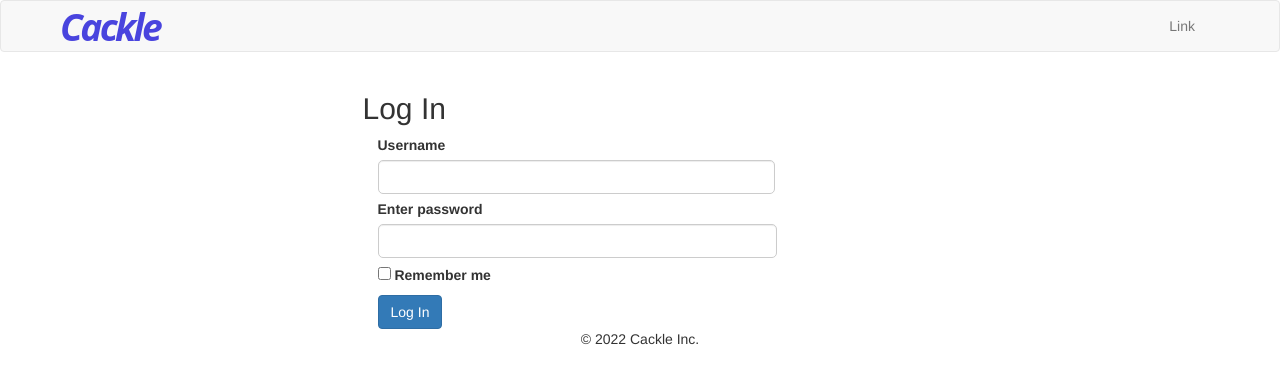
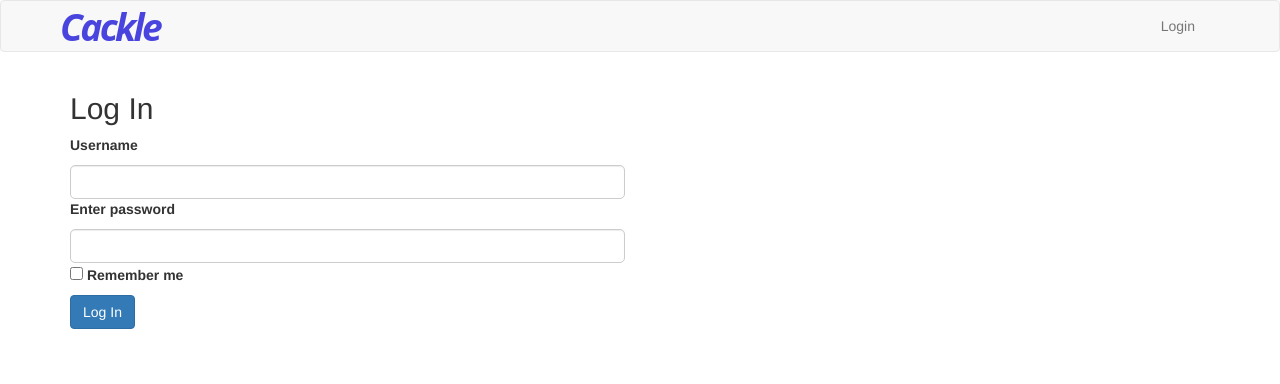
Before and after one commit to dopewevmond/solid-flask, a Flask app: page /login in a window 1280 px wide. Shown: the top 384 px of the page. Run offline with Flask 2, Linux system fonts and the light colour scheme; some libraries are stand-ins or nearby versions.

Commit message:
flashmessage, edit login template

```diff
--- a/cackle/templates/flash.html
+++ b/cackle/templates/flash.html
@@ -1,7 +1,10 @@
 {% with messages = get_flashed_messages(with_categories=true)  %}
     {% if messages %}
         {% for category, message in messages %}
-            <div class="alert alert-{{category}}">{{message}}</div>
+            <div class="alert alert-{{category}} alert-dismissible fade show mb-3" role="alert">
+                {{message}}
+                <button type="button" class="btn-close" data-bs-dismiss="alert" aria-label="Close"></button>
+            </div>
         {% endfor %}
     {% endif %}
 {% endwith %}
--- a/cackle/templates/index.html
+++ b/cackle/templates/index.html
@@ -33,7 +33,7 @@
         <!-- Collect the nav links, forms, and other content for toggling -->
         <div class="collapse navbar-collapse" id="bs-example-navbar-collapse-1">
             <ul class="nav navbar-nav navbar-right">
-            <li><a href="#">Link</a></li>
+            <li><a href="{{url_for('login')}}">Login</a></li>
             </ul>
         </div><!-- /.navbar-collapse -->
         </div><!-- /.container-fluid -->
--- a/cackle/templates/login.html
+++ b/cackle/templates/login.html
@@ -7,43 +7,39 @@
         {% include 'flash.html' %}
 
         <div class="row">
-            <div class="col-xs-12 col-sm-3"></div>
-            <div class="col-xs-12 col-sm-6">
+            <div class="col-12 col-md-6 mx-md-auto">
             <h2>Log In</h2>
 
             <form action="" method="post" novalidate>
                 {{ form.hidden_tag() }}
-                    <div class="col-xs-12">
-                        <div class="input-group">
-                            <label>
-                                {{ form.username.label }}
-                                {{ form.username(size=32, class='form-control cs-form') }}
-                            </label>
+
+                <div class="mb-3">
+                        <label for="username">{{ form.username.label }}</label>
+                        {{ form.username(class='form-control', id='username') }}
+                        {% for error in form.username.errors %}
+                            <small class="text-danger"> {{ error }}</small>
+                        {% endfor %}
                 </div>
 
-                        <div class="input-group">
-                            <label>
-                                {{ form.password.label }}
-                                {{ form.password(size=28, class='form-control cs-form') }}
-                            </label>
+                <div class="mb-3">
+                    <label for="password">{{ form.password.label }}</label>
+                    {{ form.password(class='form-control', id='password') }}
+                    {% for error in form.password.errors %}
+                        <small class="text-danger"> {{ error }}</small>
+                    {% endfor %}
                 </div>
 
-                        <div class="input-group">
-                            <label>
-                                {{form.remember_me()}}
-
-                                {{ form.remember_me.label }}
-                            </label>
+                <div class="form-check mb-3">
+                    {{ form.remember_me(class='form-check-input', id='remember_me') }}
+                    <label for="remember_me" class="form-check-label">{{ form.remember_me.label }}</label>
                 </div>
 
                 <div class="input-group">
                     {{form.submit(class='btn btn-primary')}}
                 </div>
+            </form>
+
         </div>
         </div>
-            </div>
-        </form>
-    </div>
-
-    {{super()}}
+    </div> <!--/container-->
 {% endblock %}
```
Lines whose indentation alone changed are shown as unchanged.
